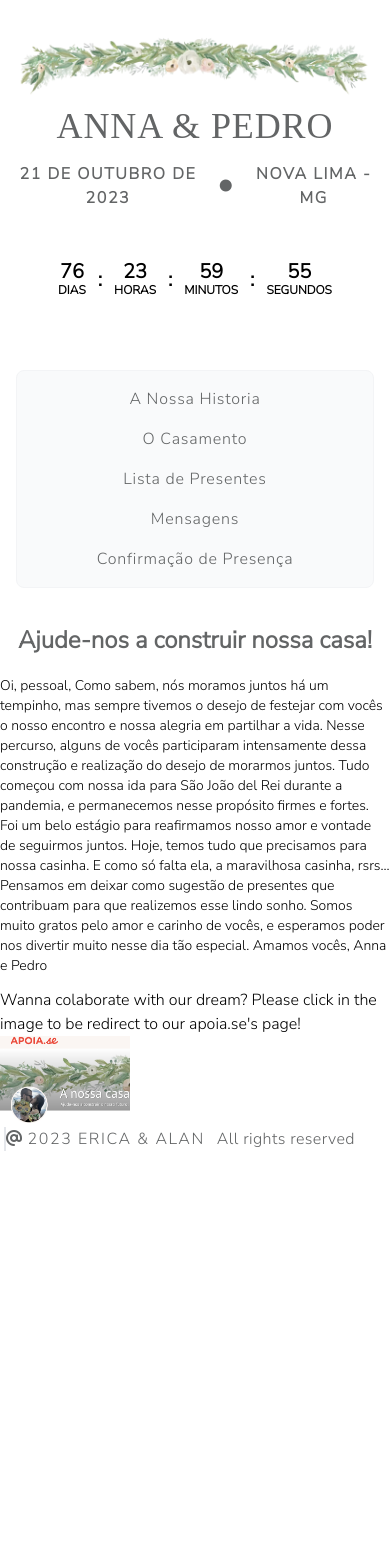
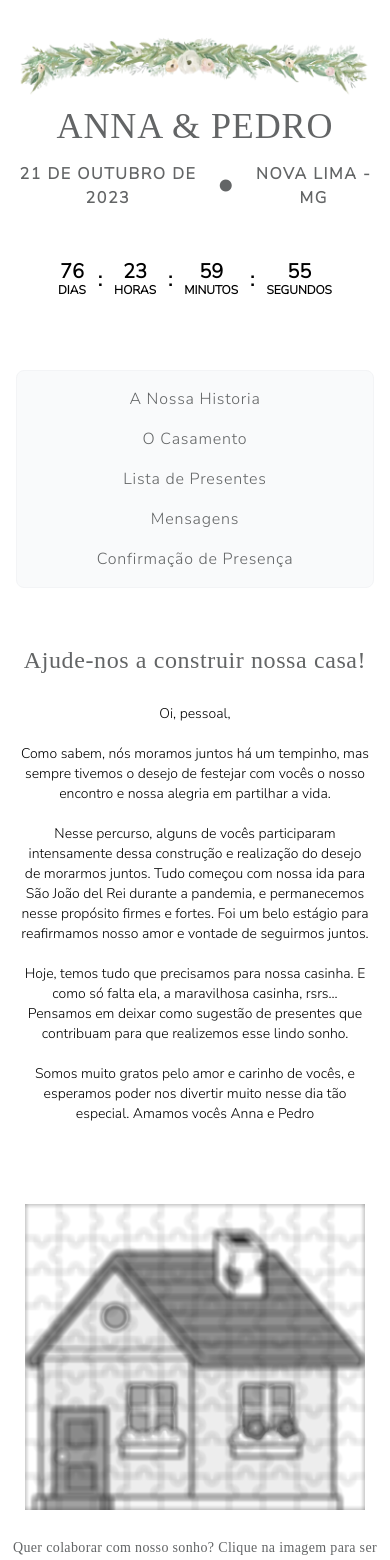
Before and after one commit to EriNoah/anna-pedro-casamento, a React (Create React App) app in the folder client/: page /lista-de-presentes in a window 390 px wide. Shown: the top 1560 px of the page. Before the commit the page ends 1167 px from the top, so only its background shows below. Built offline with nearby package versions, Linux system fonts and the light colour scheme; no server answers; a web font is replaced by a local one.

Commit message:
Add: responsive puzzle to list of presents
* Add: puzzle image

* Fix: responsive puzzle

* Fix: responsive puzzle

```diff
--- a/client/src/components/Footer.jsx
+++ b/client/src/components/Footer.jsx
@@ -4,7 +4,7 @@ function Footer() {
   return (
     <div className="flex flex-col">
       <div className="flex m-1 gap-3">
-        <div className="uppercase text-base mb-3 text-[#636566] tracking-widest border-l-2">
+        <div className="uppercase text-sm md:text-base mb-3 text-[#636566] tracking-widest border-l-2">
           <i className="fa-solid fa-at me-1"></i>2023 Erica & Alan
         </div>
         <div className="text-[#636566] tracking-wide ">All rights reserved</div>
--- a/client/src/components/Navbar.jsx
+++ b/client/src/components/Navbar.jsx
@@ -17,7 +17,7 @@ function Navbar() {
   return (
     <div className=" bg-white text-white flex flex-col  text-center max-w-screen-xl  flex-wrap items-center justify-between mx-auto p-4">
       <img
-        className=" sm:block md:w-auto sm:text-center "
+        className="sm:block md:w-auto sm:text-center "
         src={flores}
         alt="flores"
       />
--- /dev/null
+++ b/client/src/paginas/ListaDePresentes.css
@@ -0,0 +1,4 @@
+.background {
+  background-image: url("../assets/house_complete_bw.png");
+  background-size: cover;
+}
--- a/client/src/paginas/ListaDePresentes.jsx
+++ b/client/src/paginas/ListaDePresentes.jsx
@@ -1,9 +1,9 @@
-import React, { useState } from 'react';
-import { useEffect } from 'react';
-import houseConstructionService from '../services/houseConstruction';
-import {getHouseImage} from "../utils/houseUtils"
-import apoiase from "../assets/apoiase.png"
-
+import React, { useState } from "react";
+import { useEffect } from "react";
+import houseConstructionService from "../services/houseConstruction";
+import { getHouseImage } from "../utils/houseUtils";
+import apoiase from "../assets/apoiase.png";
+import "./ListaDePresentes.css";
 
 function ListaDePresentes() {
   const [houseState, setHouseState] = useState({});
@@ -11,38 +11,70 @@ function ListaDePresentes() {
   useEffect(() => {
     const getData = async () => {
       await houseConstructionService
-      .getPieces()
-      .then((res) => setHouseState(res.data[0]))
-      .catch((err) => console.log(err));
+        .getPieces()
+        .then((res) => setHouseState(res.data[0]))
+        .catch((err) => console.log(err));
+    };
+    if (Object.keys(houseState.length === 0)) {
+      getData();
     }
-    if(Object.keys(houseState.length === 0)) {
-      getData()
-    }
-
   }, [houseState.length]);
 
   return (
-    <div className="flex flex-col justify-center items-center">
-        <h1 className="py-5 text-2xl font-bold border-[#636566] text-[#636566] text-center">
+    <div className="flex flex-col justify-center items-center my-10">
+      <h1 className="text-[#636566] tracking-wide text-2xl md:text-[25px]  font mb-7">
         Ajude-nos a construir nossa casa!
       </h1>
-      <div className="text-sm mb-3 md:text-base">
-        Oi, pessoal,
-        Como sabem, nós moramos juntos há um tempinho, mas sempre tivemos o desejo de festejar com vocês o nosso encontro e nossa alegria em partilhar a vida.
-        Nesse percurso, alguns de vocês participaram intensamente dessa construção e realização do desejo de morarmos juntos. Tudo começou com nossa ida para São João del Rei durante a pandemia, e permanecemos nesse propósito firmes e fortes. Foi um belo estágio para reafirmamos nosso amor e vontade de seguirmos juntos.
-        Hoje, temos tudo que precisamos para nossa casinha. E como só falta ela, a maravilhosa casinha, rsrs... Pensamos em deixar como sugestão de presentes que contribuam para que realizemos esse lindo sonho.
-        Somos muito gratos pelo amor e carinho de vocês, e esperamos poder nos divertir muito nesse dia tão especial.
-        Amamos vocês,
-        Anna e Pedro
+      <div className="text-sm mb-20 md:text-base w-auto md:w-[800px] text-center px-5">
+        Oi, pessoal, <br /> <br />
+        Como sabem, nós moramos juntos há um tempinho, mas sempre tivemos o
+        desejo de festejar com vocês o nosso encontro e nossa alegria em
+        partilhar a vida. <br /> <br /> Nesse percurso, alguns de vocês
+        participaram intensamente dessa construção e realização do desejo de
+        morarmos juntos. Tudo começou com nossa ida para São João del Rei
+        durante a pandemia, e permanecemos nesse propósito firmes e fortes. Foi
+        um belo estágio para reafirmamos nosso amor e vontade de seguirmos
+        juntos. <br /> <br /> Hoje, temos tudo que precisamos para nossa
+        casinha. E como só falta ela, a maravilhosa casinha, rsrs... Pensamos em
+        deixar como sugestão de presentes que contribuam para que realizemos
+        esse lindo sonho. <br />
+        <br /> Somos muito gratos pelo amor e carinho de vocês, e esperamos
+        poder nos divertir muito nesse dia tão especial. Amamos vocês Anna e
+        Pedro
       </div>
-      {houseState.soldPieces > 0 && (
-        <img className='w-5/12' src={getHouseImage(houseState.soldPieces)} alt={"casa"} />
-      )}
-      <div>
-        Wanna colaborate with our dream?
-        Please click in the image to be redirect to our apoia.se's page!
+      <div
+        div
+        className="w-[340px] h-[306px] md:w-[680px] md:h-[612px] flex justify-start mx-2 background"
+      >
+        <div className="self-end">
+          {houseState.soldPieces > 0 && houseState.soldPieces <= 10 && (
+            <img
+              className="max-h-[42px] md:max-h-full"
+              src={getHouseImage(houseState.soldPieces)}
+              alt={"casa"}
+            />
+          )}
+          {houseState.soldPieces > 10 && (
+            <img
+              className="md:max-h-full"
+              src={getHouseImage(houseState.soldPieces)}
+              alt={"casa"}
+            />
+          )}
+        </div>
       </div>
-      <a href="https://apoia.se/annaepedro" target="_blank" rel="noreferrer"><img src={apoiase} className="w-4/12" alt='apoiase img'/></a>
+      <div className="text-[#636566] tracking-wide text-sm md:text-[20px] text-center font my-7">
+        Quer colaborar com nosso sonho? Clique na imagem para ser redirecionado
+        para a página do apoia.se!
+      </div>
+      <a
+        className="flex justify-center"
+        href="https://apoia.se/annaepedro"
+        target="_blank"
+        rel="noreferrer"
+      >
+        <img src={apoiase} className="w-6/12" alt="apoiase img" />
+      </a>
     </div>
   );
 }
```
Also changed, not shown: client/src/assets/house_complete_bw.png (added), 13 other files (tests, documents, lock files or other folders).
